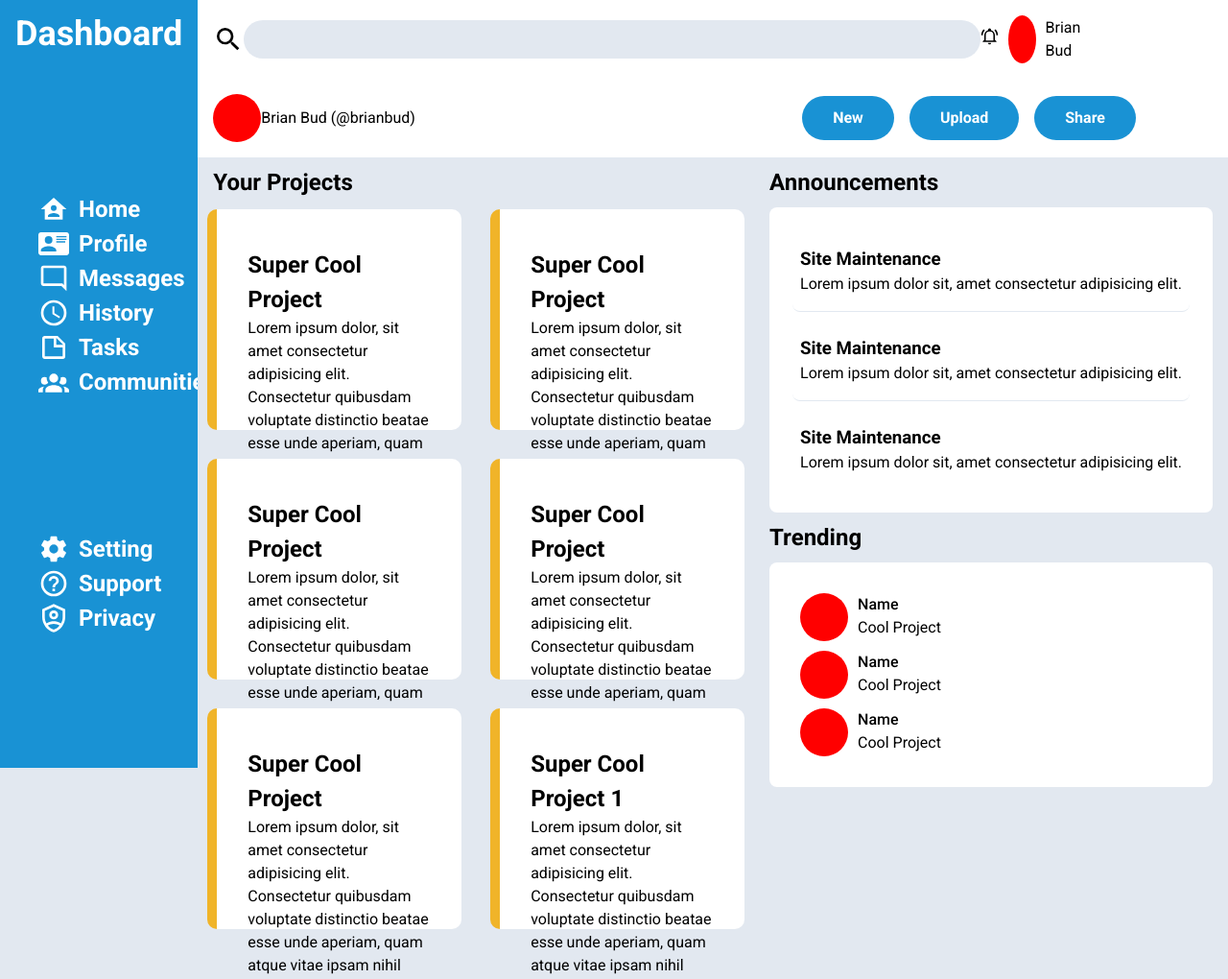
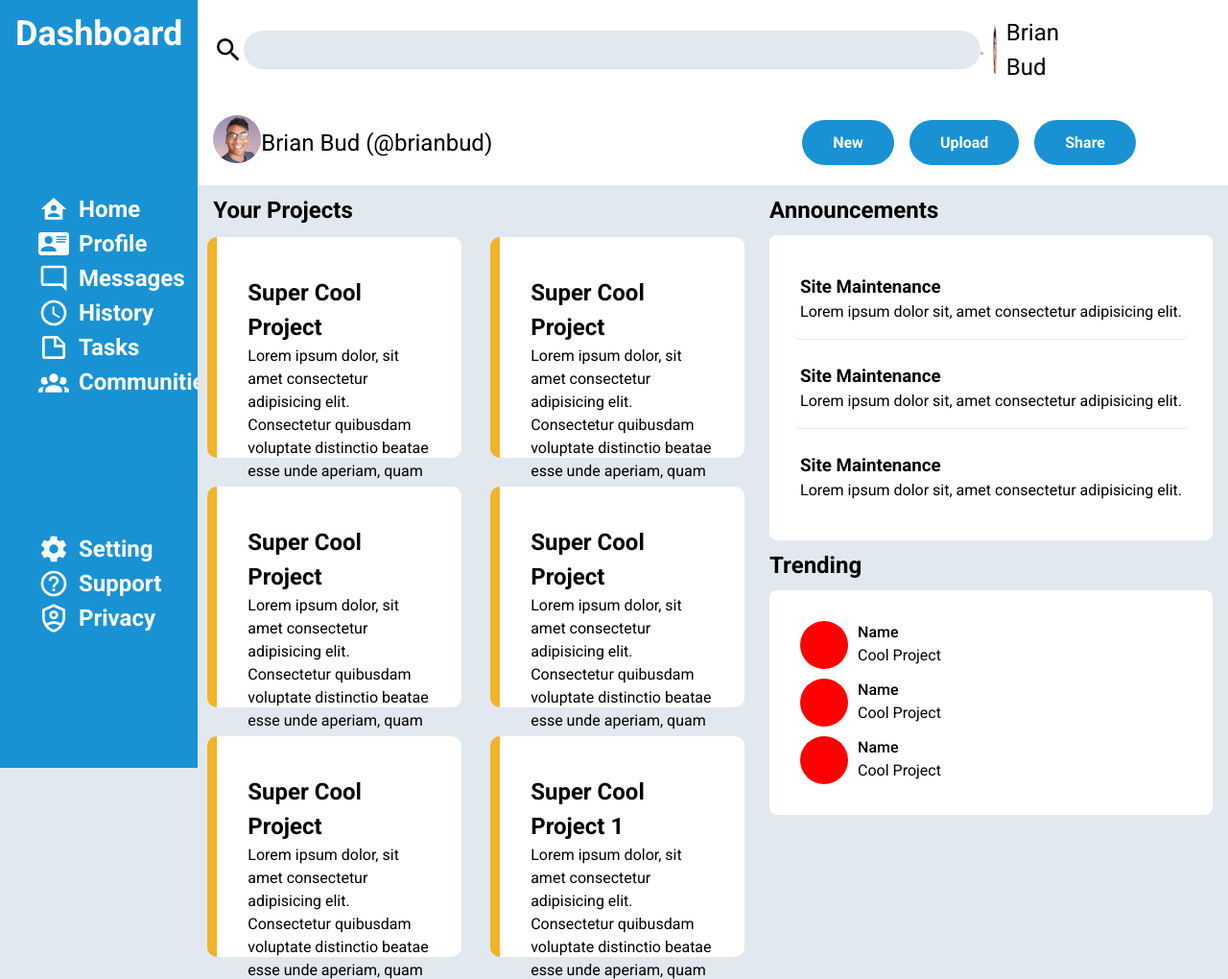
Before and after one commit to brianbud/admin-dashboard, a plain HTML site: page index.html in a window 1280 px wide. Shown: the top 1020 px of the page at 96% size. Drawn offline with Linux system fonts and the light colour scheme.

Commit message:
profile pic

```diff
--- a/index.html
+++ b/index.html
@@ -23,17 +23,26 @@
           </div>
           <div class="notification-section">
             <span><img src="./icons/bell-ring-outline.svg" alt="" /></span>
-            <div class="profile-pic"></div>
-            <span>Brian Bud</span>
+            <div>
+              <img
+                class="profile-pic"
+                src="./icons/pfp.jpeg"
+                alt=""
+                srcset=""
+              />
+            </div>
+            <span class="username">Brian Bud</span>
           </div>
         </div>
         <div class="profile-header">
           <div>
             <div>
-              <span class="profile-pic"></span>
+              <span
+                ><img class="profile-pic" src="./icons/pfp.jpeg" alt=""
+              /></span>
             </div>
             <div>
-              <span>Brian Bud (@brianbud)</span>
+              <span class="username">Brian Bud (@brianbud)</span>
             </div>
           </div>
           <div>
--- a/style.css
+++ b/style.css
@@ -68,6 +68,11 @@ header {
 
 .projects {
   display: grid;
+}
+
+.username {
+  font-size: 1.5rem;
+  font-weight: 400;
 }
 
 /* PROJECT LAYOUT */
```
Also changed, not shown: icons/pfp.jpeg (added).
